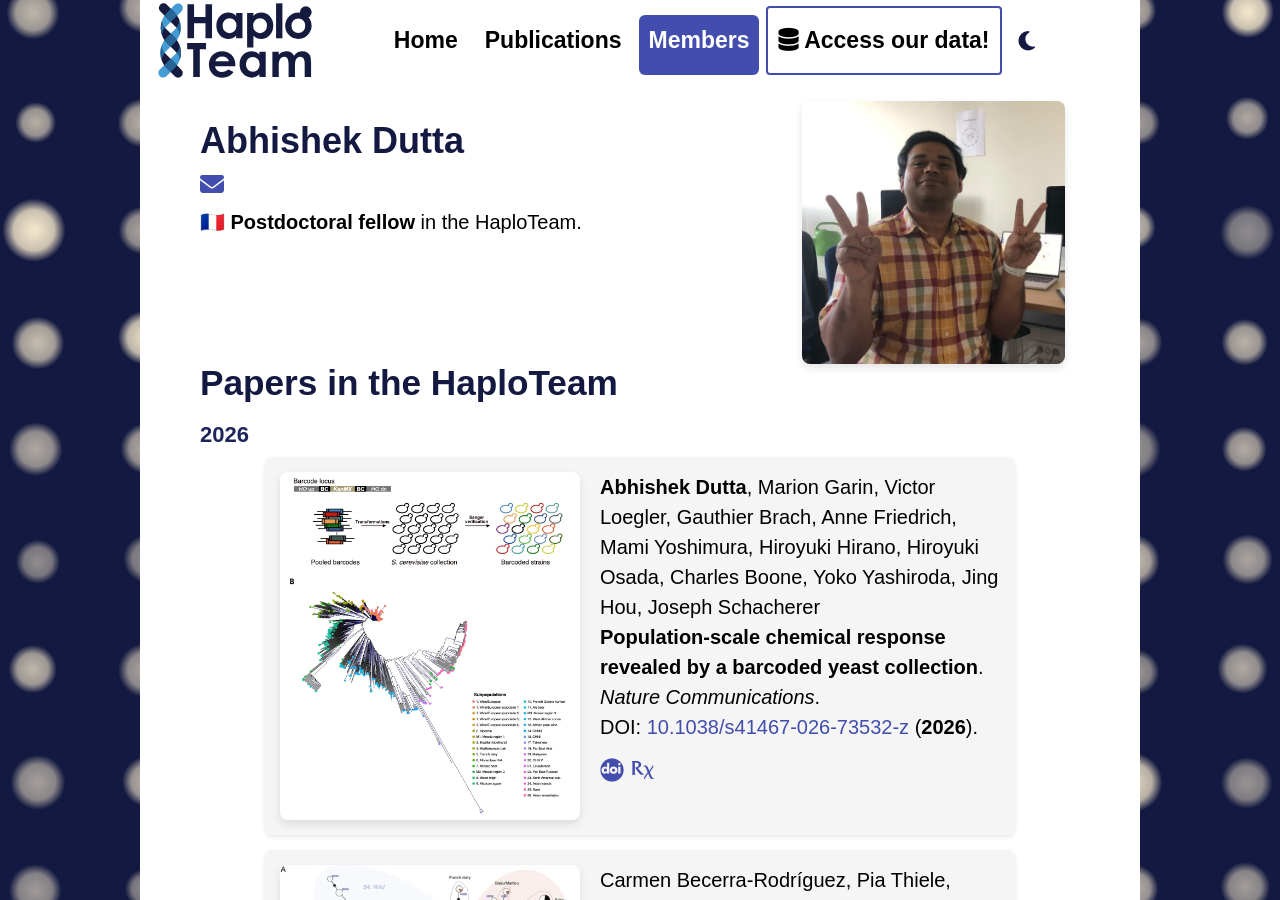
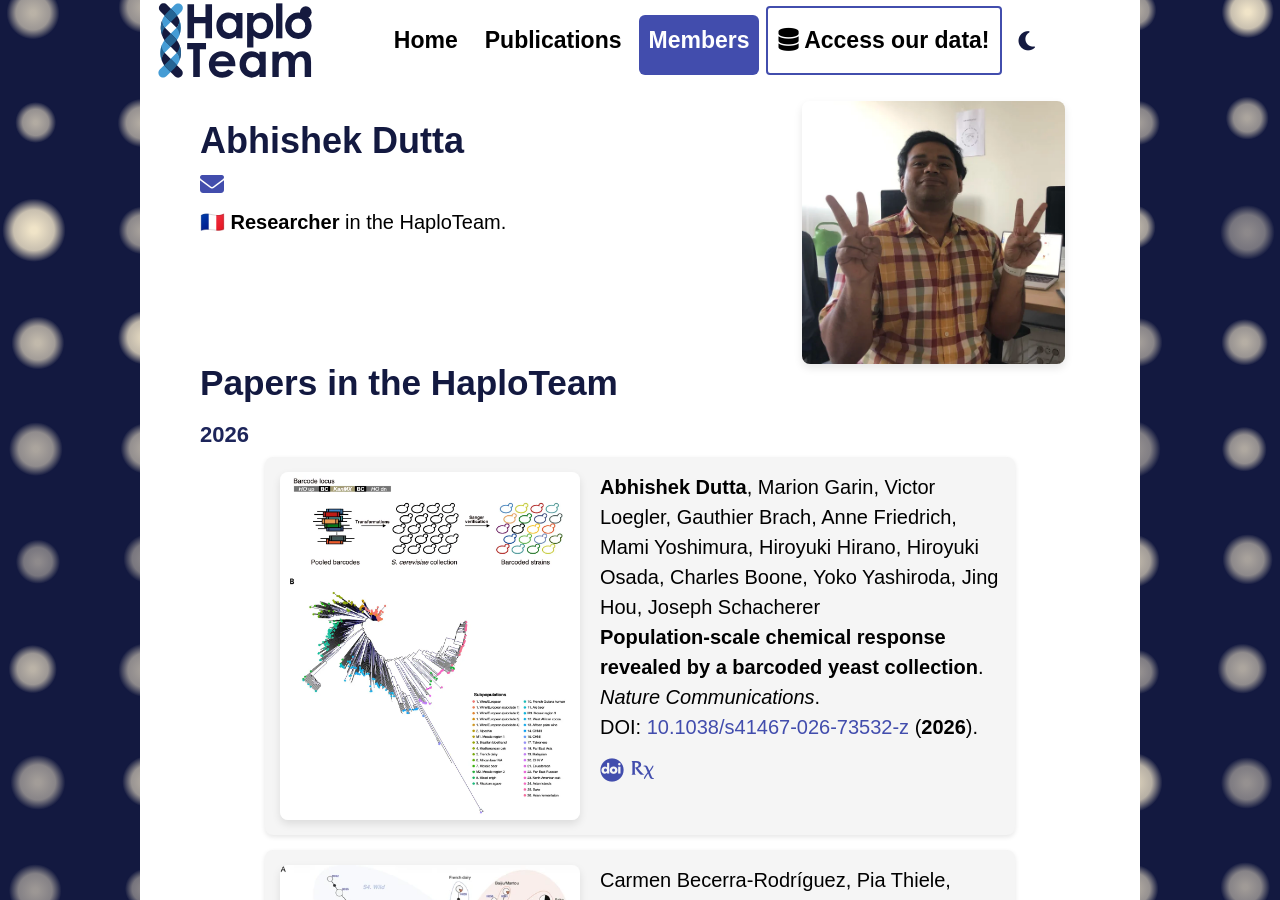
Before and after one commit to gbrach/haploteam_website, a Jekyll site: the page built from _members/dutta.md, in a window 1280 px wide and 900 px high. Built offline with Jekyll 4.4.1, drawn with Linux system fonts in a browser that asks for light colours; nearby versions of some CDN libraries; some web fonts are replaced.

Commit message:
upgrade for abhishek

```diff
--- a/_members/dutta.md
+++ b/_members/dutta.md
@@ -1,10 +1,10 @@
 ---
 layout: members
 status: current
-rank: 3
+rank: 2
 title: Abhishek Dutta
 picture: /assets/haploteam_pictures/members/dutta.webp
-position: Postdoctoral fellow
+position: Researcher
 email: a.dutta@unistra.fr
 location: SBX
 ---
```
